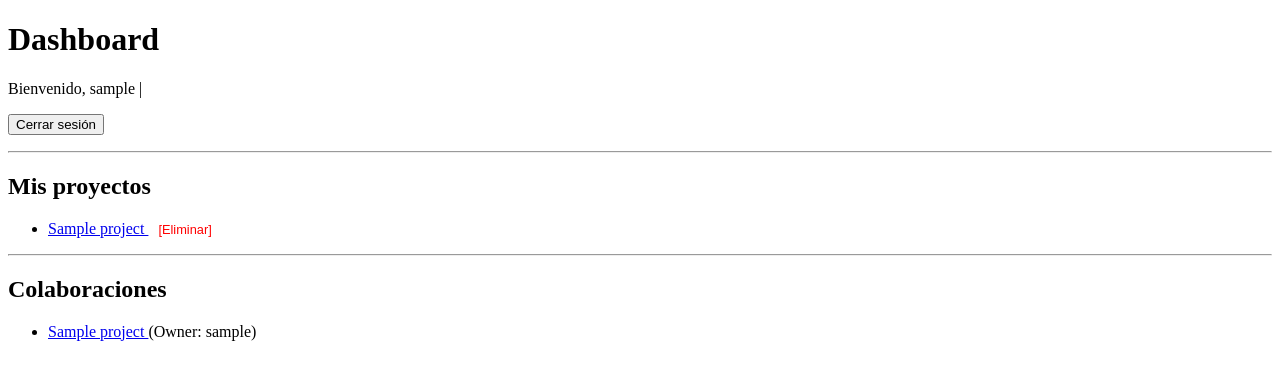
After one commit to sergiorg03/EjerciciosPythonPOO, a Django app: page / in a window 1280 px wide. The commit adds this page. Shown: the top 380 px of the page. Run offline with Django 5.2, Linux system fonts and the light colour scheme; a user stored in the database is signed in; tables that the repository leaves empty hold one stand-in row (values such as "Sample post").

Commit message:
feat: Implement core project and task management features with user authentication and database configuration.

```diff
--- a/proyecto_django/proyecto_django/marcador/models.py
+++ b/proyecto_django/proyecto_django/marcador/models.py
@@ -12,7 +12,7 @@ class Project (models.Model):
     collaborators = models.ManyToManyField(User, related_name='collaborated_projects', blank=True)  # Many-to-Many relationship with User model
 
     def __str__(self):
-        return f"Proyecto: {self.title}"
+        return f"Titulo: {self.title}"
 
 class Task(models.Model):
     project = models.ForeignKey(Project, related_name='tasks', on_delete=models.CASCADE)  # One-to-Many relationship with Project model
@@ -23,4 +23,4 @@ class Task(models.Model):
     assigned_to = models.ForeignKey(User, null=True, blank=True, on_delete=models.SET_NULL)  # One-to-Many relationship with User model but can be null if the task is not assigned to anyone yet
 
     def __str__(self):
-        return f"Tarea: {self.title}"
+        return f"Tarea: {self.title}, ({self.description})"
--- /dev/null
+++ b/proyecto_django/proyecto_django/marcador/templates/projects/dashboard.html
@@ -0,0 +1,63 @@
+<!DOCTYPE html>
+<html lang="es">
+
+<head>
+    <meta charset="UTF-8">
+    <meta name="viewport" content="width=device-width, initial-scale=1.0">
+    <title>Dashboard</title>
+</head>
+
+<body>
+    <h1>Dashboard</h1>
+    <p>Bienvenido, {{ user.username }} |
+    <form action="{% url 'logout' %}" method="post" style="display:inline;">
+        {% csrf_token %}
+        <button type="submit">Cerrar sesión</button>
+    </form>
+    </p>
+
+    <hr>
+
+    <h2>Mis proyectos</h2>
+
+    {% if mis_proyectos %}
+    <ul>
+        {% for p in mis_proyectos %}
+        <li>
+            <a href="{% url 'project_detail' p.id %}">
+                {{ p.title }}
+            </a>
+            <form action="{% url 'delete_project' p.id %}" method="post" style="display:inline;"
+                onsubmit="return confirm('¿Estás seguro de que quieres eliminar este proyecto?');">
+                {% csrf_token %}
+                <button type="submit"
+                    style="color: red; border: none; background: none; cursor: pointer; padding: 0; font-size: 0.8em; margin-left: 10px;">[Eliminar]</button>
+            </form>
+        </li>
+        {% endfor %}
+    </ul>
+    {% else %}
+    <p>No tienes proyectos propios todavía.</p>
+    {% endif %}
+
+    <hr>
+
+    <h2>Colaboraciones</h2>
+
+    {% if proyectos_colaborativos %}
+    <ul>
+        {% for c in proyectos_colaborativos %}
+        <li>
+            <a href="{% url 'project_detail' c.id %}">
+                {{ c.title }}
+            </a>
+            (Owner: {{ c.owner.username }})
+        </li>
+        {% endfor %}
+    </ul>
+    {% else %}
+    <p>No colaboras en ningún proyecto.</p>
+    {% endif %}
+</body>
+
+</html>
--- a/proyecto_django/proyecto_django/marcador/urls.py
+++ b/proyecto_django/proyecto_django/marcador/urls.py
@@ -1,7 +1,15 @@
+# Importación de las librerias necesarias
 from django.urls import path
 from . import views
+from django.contrib.auth import views as auth_views
 
 urlpatterns = [
+    path('', views.dashboard, name='dashboard'),  # Vista de Dashboard con mis proyectos y colaboraciones
     path('projects/', views.project_list, name='project_list'),
     path('projects/<int:project_id>/', views.project_detail, name='project_detail'),
+    path('projects/<int:project_id>/delete/', views.delete_project, name='delete_project'),
+
+    # Login / Logout
+    path('login/', auth_views.LoginView.as_view(template_name='registration/login.html'), name='login'),
+    path('logout/', auth_views.LogoutView.as_view(next_page='login'), name='logout'),
 ]
--- a/proyecto_django/proyecto_django/marcador/views.py
+++ b/proyecto_django/proyecto_django/marcador/views.py
@@ -1,15 +1,40 @@
-from django.shortcuts import render
+from django.shortcuts import render, get_object_or_404, redirect
+from django.contrib.auth.decorators import login_required
 from .models import Project
-from django.shortcuts import get_object_or_404, render
-
 
 # Create your views here.
+@login_required
+def dashboard(request):
+    mis_proyectos = Project.objects.filter(owner=request.user)
+    proyectos_colaborativos = Project.objects.filter(collaborators=request.user)
+
+    context = {
+        'mis_proyectos': mis_proyectos,
+        'proyectos_colaborativos': proyectos_colaborativos
+    }
+
+    return render(request, 'projects/dashboard.html', context)
+
+@login_required
 def project_list(request):
     projects = Project.objects.all()
-    return render(request, 'projects/project_list.html', {'projects': projects})
+    return render(request, 'projects/project_list.html', {
+        'projects': projects
+    })
 
+@login_required
 def project_detail(request, project_id):
     project = get_object_or_404(Project, id=project_id)
     return render(request, 'projects/project_detail.html', {
         'project': project
     })
+
+@login_required
+def delete_project(request, project_id):
+    project = get_object_or_404(Project, id=project_id)
+
+    # Verificar si el usuario es el dueño
+    if project.owner == request.user:
+        project.delete()
+
+    return redirect('dashboard')
--- a/proyecto_django/proyecto_django/mysite/settings.py
+++ b/proyecto_django/proyecto_django/mysite/settings.py
@@ -117,6 +117,9 @@ AUTH_PASSWORD_VALIDATORS = [
     },
 ]
 
+LOGIN_URL = 'login'        # <- Indicamos URL de login
+LOGIN_REDIRECT_URL = '/'     # <- Redirección una vez hecho el login
+LOGOUT_REDIRECT_URL = 'login'  # <- Redirección una vez cerrada la sesión
 
 # Internationalization
 # https://docs.djangoproject.com/en/6.0/topics/i18n/
--- a/proyecto_django/proyecto_django/mysite/urls.py
+++ b/proyecto_django/proyecto_django/mysite/urls.py
@@ -16,8 +16,11 @@ Including another URLconf
 """
 from django.contrib import admin
 from django.urls import path, include
+from django.contrib.auth import views as auth_views
 
 urlpatterns = [
     path('admin/', admin.site.urls),
+    path('login/', auth_views.LoginView.as_view(), name='login'),
+    path('logout/', auth_views.LogoutView.as_view(), name='logout'),
     path('', include('marcador.urls')),
 ]
```
Also changed, not shown: proyecto_django/proyecto_django/marcador/templates/projects/project_detail.html (+17 -1 lines), proyecto_django/proyecto_django/marcador/templates/projects/project_list.html (+8 -0 lines), proyecto_django/proyecto_django/marcador/templates/registration/login.html (added, +21 -0 lines), proyecto_django/proyecto_django/populate_tasks.py (added, +55 -0 lines).
